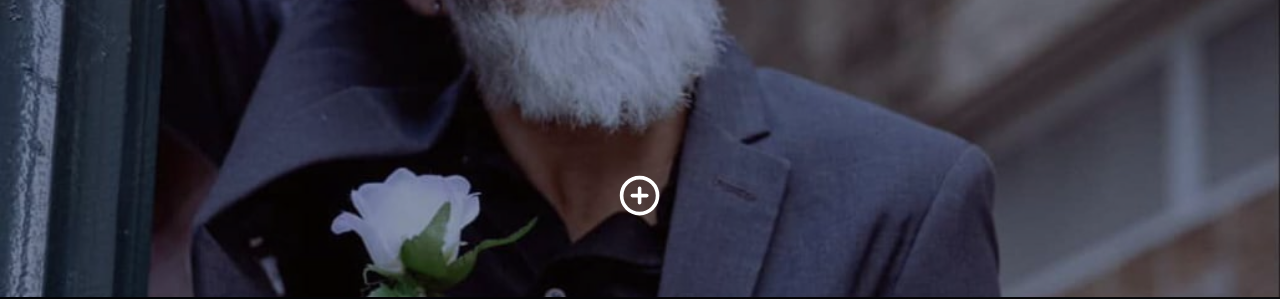
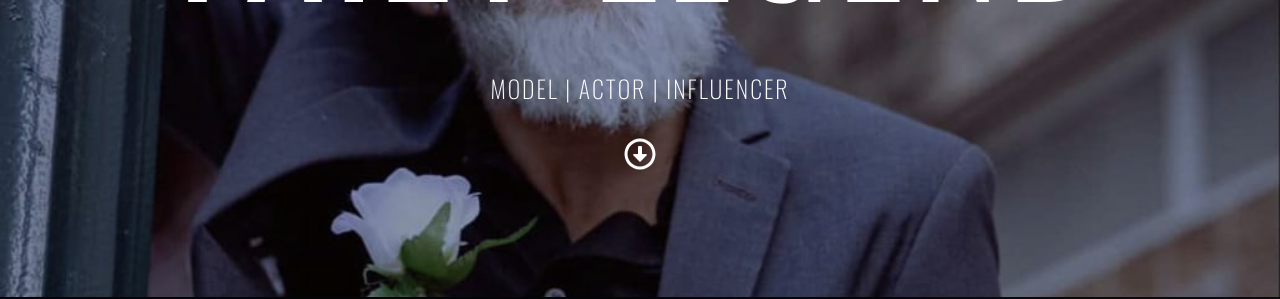
Before and after one commit to tojoglobal/faizy-legend-client, a React (Vite) app: page / in a window 1280 px wide. Shown: the part 503-802 px from the top of the page. Built offline with nearby package versions, Linux system fonts and the light colour scheme; no server answers.

Commit message:
section issue updated

```diff
--- a/src/Section/Section.jsx
+++ b/src/Section/Section.jsx
@@ -1,5 +1,6 @@
 import { forwardRef, useRef, useState } from "react";
 import "./Section.css";
+import { FaRegArrowAltCircleDown } from "react-icons/fa";
 import { FiMinusCircle, FiPlusCircle } from "react-icons/fi";
 import AboutContent from "./Content/About/AboutContent";
 import ModelingGallery from "./Content/Modeling/ModelingGallery";
@@ -62,34 +63,31 @@ const Section = forwardRef(({ section, scrollToSection }, ref) => {
   const handlePlusClick = () => {
     setOpen(true);
     setTimeout(() => {
-      if (contentPartRef.current) {
-        contentPartRef.current.scrollIntoView({
+      contentPartRef.current?.scrollIntoView({
         behavior: "smooth",
         block: "center",
       });
-      }
     }, 100);
   };
 
   const handleMinusClick = () => {
     setOpen(false);
-    if (scrollToSection) {
-      scrollToSection(section.id);
-    } else if (ref && ref.current) {
-      ref.current.scrollIntoView({ behavior: "smooth", block: "center" });
-    }
+    scrollToSection
+      ? scrollToSection(section.id)
+      : ref?.current?.scrollIntoView({ behavior: "smooth", block: "center" });
   };
 
   return (
     <>
+      {/* Section Background with Plus Button */}
       <section
         id={section.id}
+        ref={ref}
         className={
           section.id === "hero"
             ? "hero-full-section section-background"
             : "full-section section-background"
         }
-        ref={ref}
         style={{
           backgroundImage: bg,
           backgroundSize: "cover",
@@ -99,6 +97,22 @@ const Section = forwardRef(({ section, scrollToSection }, ref) => {
         }}
       >
         <div className="bg-overlay" />
+
+        {section.id === "hero" ? (
+          <div className="section-content">
+            <h1 className="big-title pt-[43vh]">FAIZY LEGEND</h1>
+            <div className="hero_subtitle mt-[4rem]">
+              MODEL | ACTOR | INFLUENCER
+            </div>
+            <div
+              className="hero-scroll-down"
+              onClick={() => scrollToSection && scrollToSection("about")}
+              aria-label="Scroll to About"
+            >
+              <FaRegArrowAltCircleDown />
+            </div>
+          </div>
+        ) : (
           <div className="text_full_section">
             <h1 className="section-title font-oswald">{section.label}</h1>
             <div
@@ -109,9 +123,11 @@ const Section = forwardRef(({ section, scrollToSection }, ref) => {
               <FiPlusCircle />
             </div>
           </div>
+        )}
       </section>
 
-      {/* Content Panel */}
+      {/* Content Part (Outside Background Section) */}
+      {section.id !== "hero" && (
         <div
           ref={contentPartRef}
           className={`content-part ${open ? "open" : ""}`}
@@ -129,6 +145,7 @@ const Section = forwardRef(({ section, scrollToSection }, ref) => {
             </div>
           </div>
         </div>
+      )}
     </>
   );
 });
```
Lines whose indentation alone changed are shown as unchanged.
